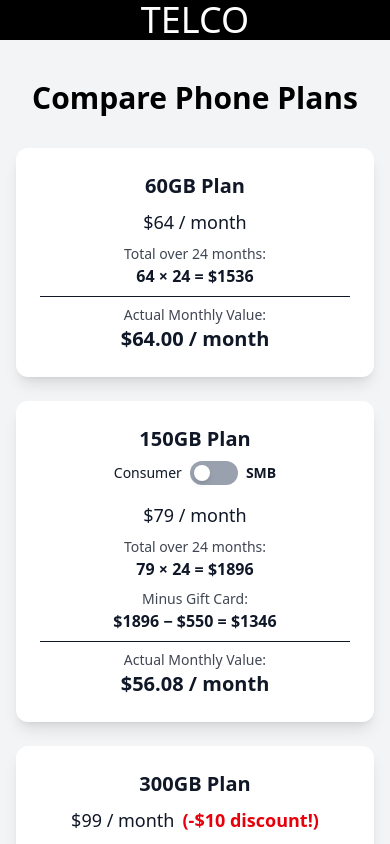
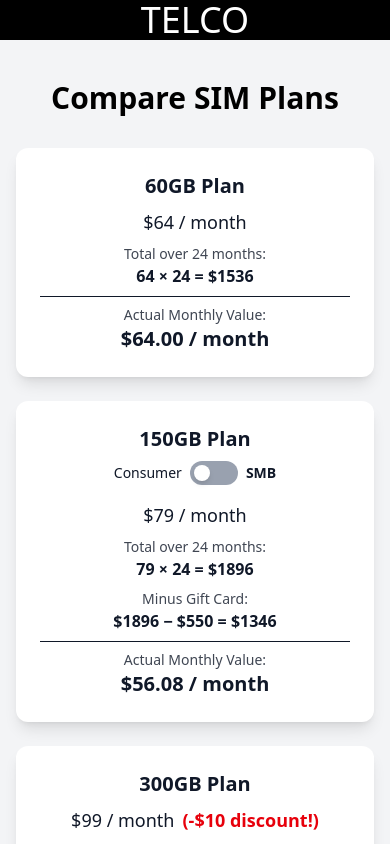
Before and after one commit to m011amad/telco, a React (Vite) app in the folder telco/: page / in a window 390 px wide. Shown: the top 844 px of the page. Built offline with nearby package versions, Linux system fonts and the light colour scheme.

Commit message:
phone to sim

```diff
--- a/telco/src/Plans.jsx
+++ b/telco/src/Plans.jsx
@@ -22,7 +22,7 @@ const PhonePlans = () => {
 
   return (
     <div className="min-h-screen bg-gray-100 flex flex-col items-center py-10">
-      <h1 className="text-3xl font-bold mb-8">Compare Phone Plans</h1>
+      <h1 className="text-3xl font-bold mb-8">Compare SIM Plans</h1>
 
       <div className="grid grid-cols-1 md:grid-cols-3 gap-6 w-full max-w-5xl px-4">
         {plans.map((plan) => {
```
